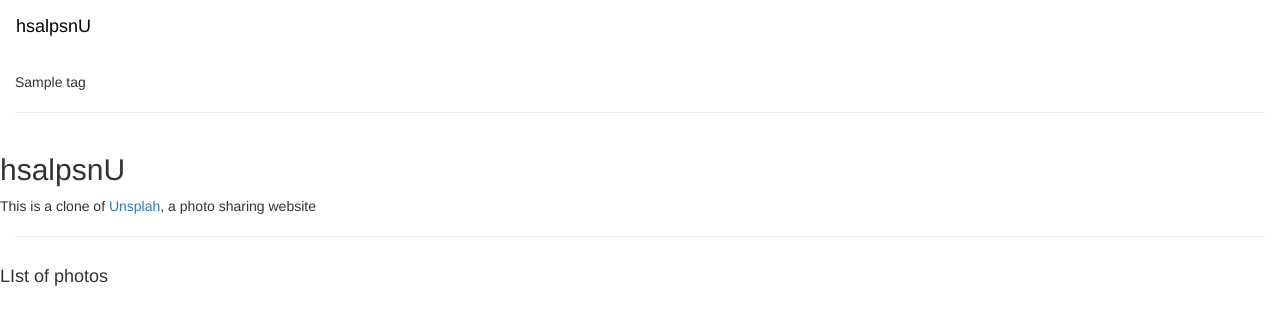
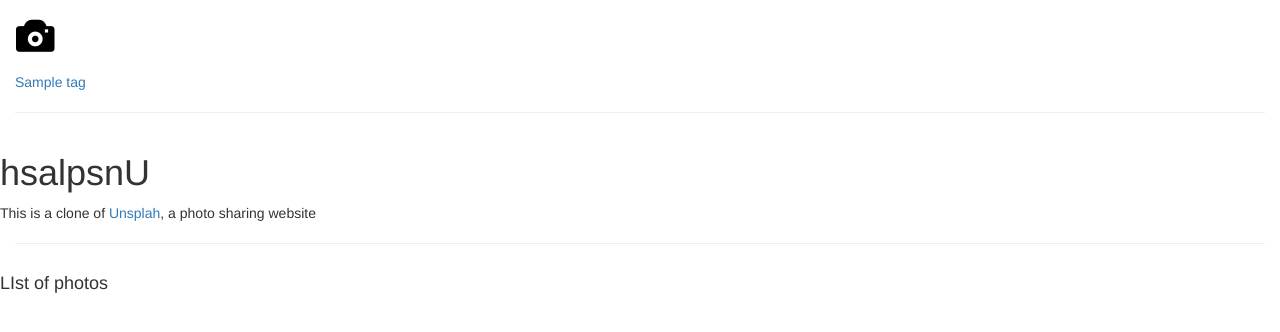
Before and after one commit to carolwanjohi/unsplash-clone, a Django app: page / in a window 1280 px wide. Shown: the top 332 px of the page. Run offline with Django 3.2, Linux system fonts and the light colour scheme; tables that the repository leaves empty hold one stand-in row (values such as "Sample post"); some libraries are stand-ins or nearby versions.

Commit message:
Create tag view function Create tag view function for displaying images for a specific tag Create tag.html to be rendered by the tag view function Update urls.py to contain a route for a specific tag Update navbar to display an icon to represent the site Update tag names in the index page to be links leading to the tag's view function

```diff
--- a/unsplash/clone/static/css/navbar.css
+++ b/unsplash/clone/static/css/navbar.css
@@ -3,11 +3,14 @@
     background-color: white;
     border-color: white;
 }
+.siteIcon{
+    font-size: 2.75em;
+}
 
-a.navbar-brand.siteName {
+a.navbar-brand.siteIcon {
     color: black;
 }
 
-a.navbar-brand.siteName:hover{
-    color: blue;
+a.navbar-brand.siteIcon:hover{
+    color: black;
 }
--- a/unsplash/clone/templates/all-posts/index.html
+++ b/unsplash/clone/templates/all-posts/index.html
@@ -23,7 +23,9 @@
 
                     <div class="col-xs-2 col-sm-2 col-md-2 col-lg-2">
 
-                        <li>{{tag.name}}</li>
+                        <li>
+                            <a href="{%url 'tag' tag.id%}">{{tag.name}}</a>
+                        </li>
 
                     </div>
 
@@ -36,9 +38,9 @@
 
         <div class="row">
 
-            <h2>
+            <h1>
                 hsalpsnU
-            </h2>
+            </h1>
 
             <article>
                 This is a clone of <a href="https://unsplash.com/">Unsplah</a>, a photo sharing website
--- a/unsplash/clone/templates/navbar.html
+++ b/unsplash/clone/templates/navbar.html
@@ -23,7 +23,9 @@
 
             <div class="navbar-header">
 
-                <a href="{% url 'index'%}" class="navbar-brand siteName">hsalpsnU</a>
+                <a href="{% url 'index'%}" class="navbar-brand siteIcon">
+                    <i class="glyphicon glyphicon-camera"></i>
+                </a>
 
             </div>
 
--- a/unsplash/clone/urls.py
+++ b/unsplash/clone/urls.py
@@ -5,6 +5,7 @@ from . import views
 
 urlpatterns = [
     url( r'^$', views.index, name="index"),
+    url( r'^tag/(\d+)', views.tag, name="tag"),
 ]
 
 # if settings.DEBUG:
--- a/unsplash/clone/views.py
+++ b/unsplash/clone/views.py
@@ -10,3 +10,15 @@ def index(request):
     gotten_tags = tags.get_tags()
     title = 'hsalpsnU Home'
     return render(request, 'all-posts/index.html', {"title":title, "tags":gotten_tags})
+
+def tag(request,tag_id):
+    '''
+    View function to display images in a single tag
+    '''
+    try:
+        tag = tags.objects.get(id=tag_id)
+    except DoesNotExist:
+        raise Http404()
+
+    title = f'{tag.name} phots'
+    return render(request, 'all-posts/tag.html', {"title":title, "tag":tag})
```
Also changed, not shown: unsplash/clone/templates/all-posts/tag.html (added, +30 -0 lines), unsplash/clone/static/css/tag.css (added).
